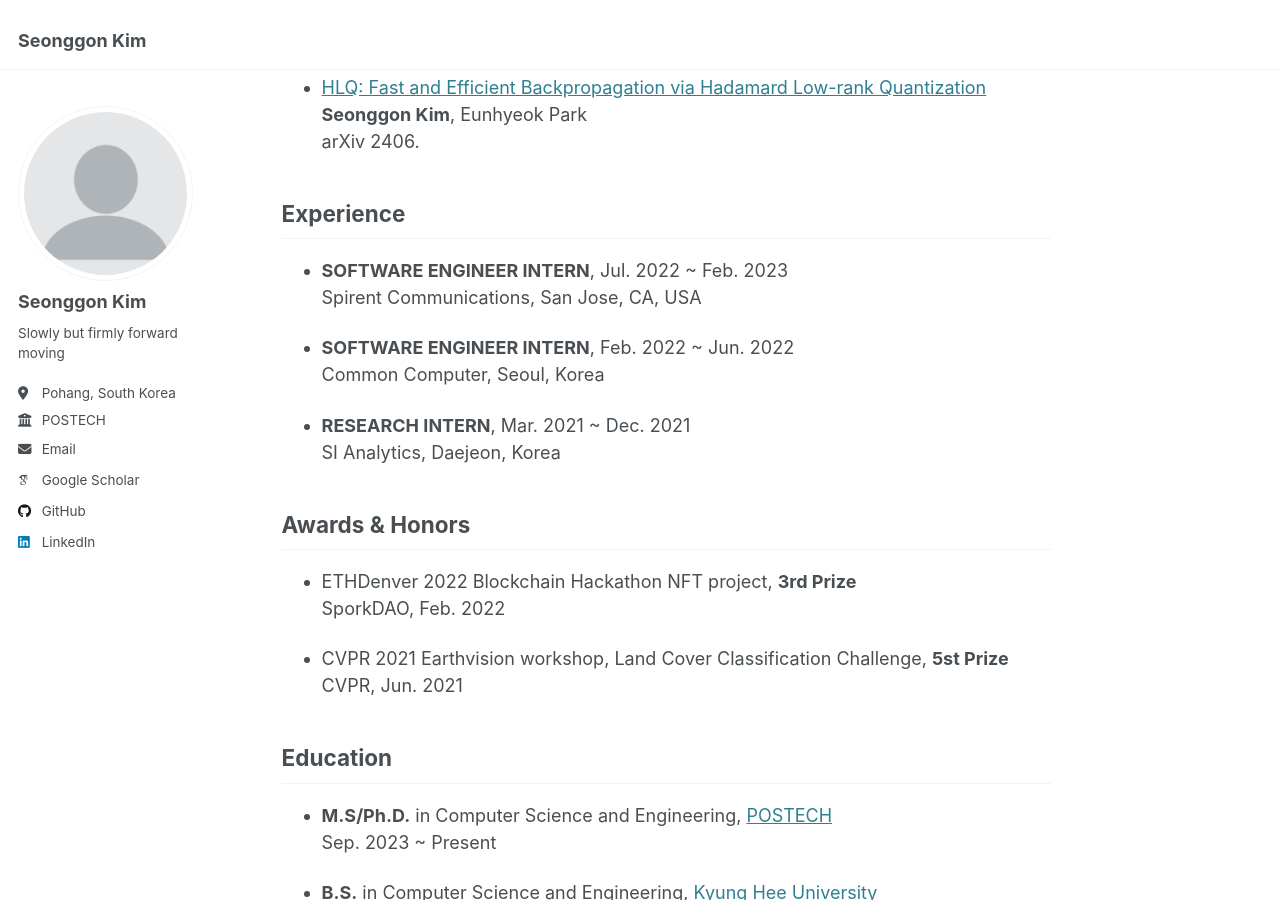
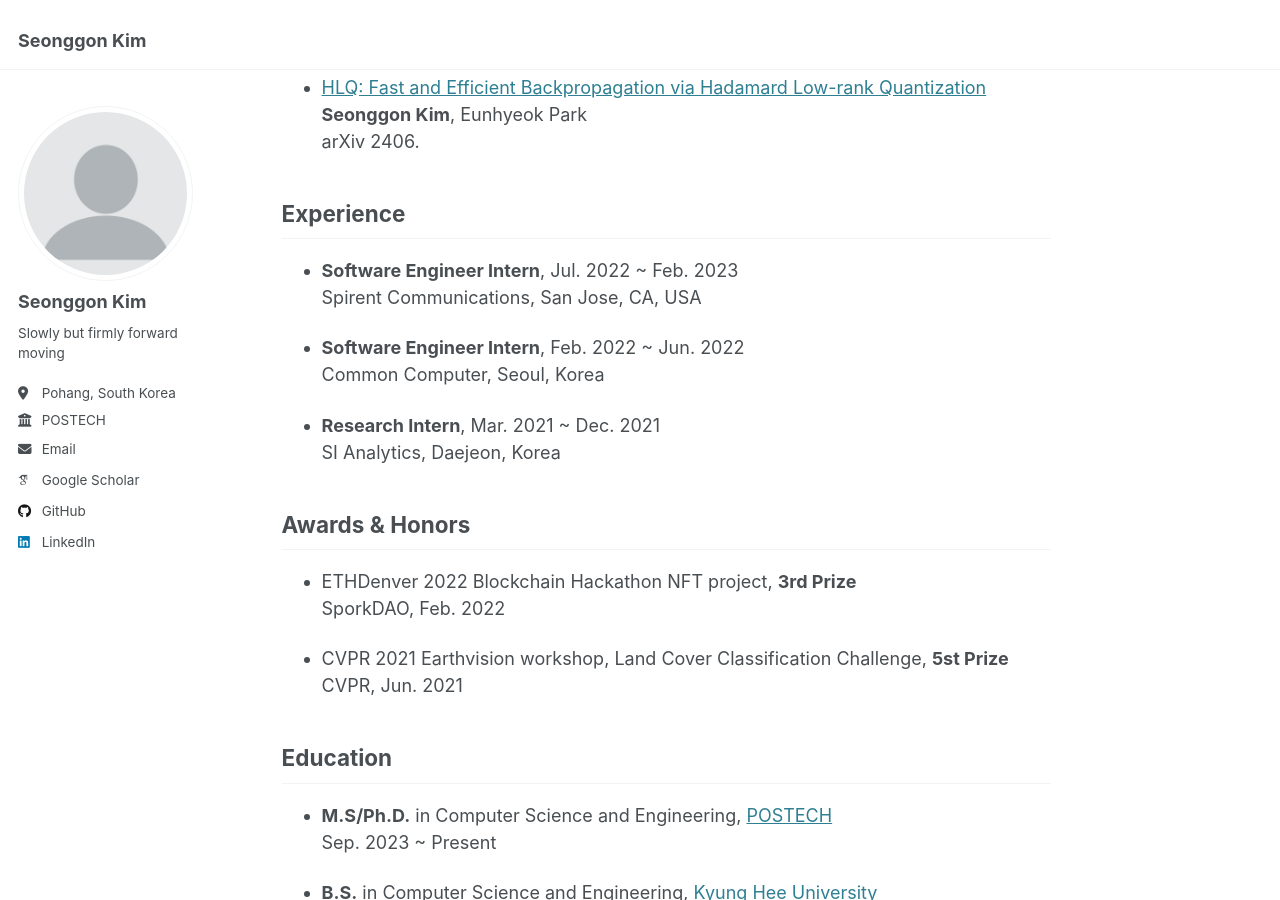
Before and after one commit to sungonuni/sungonuni.github.io, a Jekyll site: the page built from _pages/about.md, in a window 1280 px wide and 900 px high, scrolled down 999 px. Built offline with Jekyll 4.4.1, drawn with Linux system fonts in a browser that asks for light colours; some web fonts are replaced.

Commit message:
fix roll

```diff
--- a/_pages/about.md
+++ b/_pages/about.md
@@ -42,13 +42,13 @@ arXiv 2406.
 
 Experience
 -----
-- **SOFTWARE ENGINEER INTERN**, Jul. 2022 ~ Feb. 2023
+- **Software Engineer Intern**, Jul. 2022 ~ Feb. 2023
 Spirent Communications, San Jose, CA, USA
 
-- **SOFTWARE ENGINEER INTERN**, Feb. 2022 ~ Jun. 2022
+- **Software Engineer Intern**, Feb. 2022 ~ Jun. 2022
 Common Computer, Seoul, Korea
 
-- **RESEARCH INTERN**, Mar. 2021 ~ Dec. 2021
+- **Research Intern**, Mar. 2021 ~ Dec. 2021
 SI Analytics, Daejeon, Korea
 
 
```
